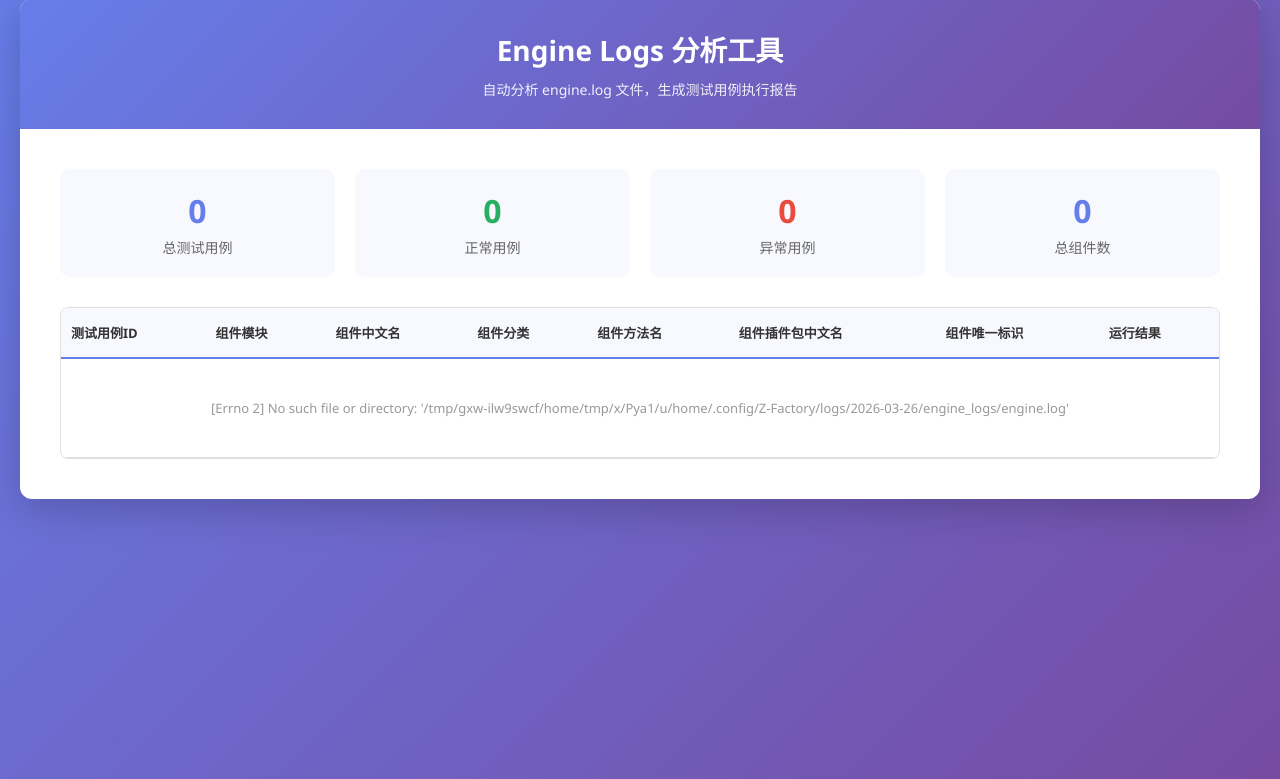
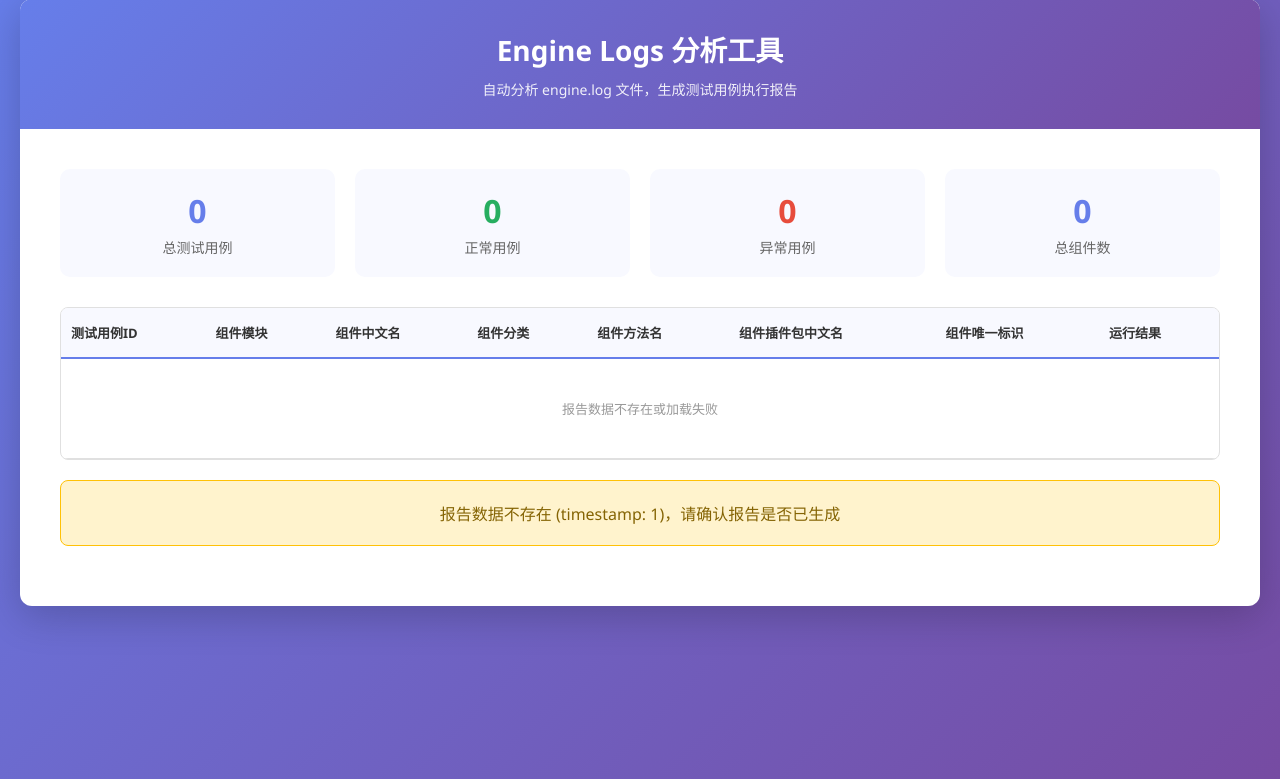
Before and after one commit to gaochao85757/rpa_studio_logsAnalyse, a Flask app: page /report/1 in a window 1280 px wide. Shown: the part 21-800 px from the top of the page. Run offline with Flask 2, Linux system fonts and the light colour scheme.

Commit message:
fix: 添加报告不存在时的错误提示
- /report/<timestamp> 检查 JSON 和 docx 是否存在
- 报告不存在时显示友好的错误提示
- 前端 JS 在报告页面无数据时显示错误信息
Co-authored-by: monkeycode-ai <monkeycode-ai@chaitin.com>

```diff
--- a/app.py
+++ b/app.py
@@ -517,16 +517,25 @@ def get_log_context(error_line):
 
 @app.route('/report/<timestamp>')
 @app.route('/report/<timestamp>')
+@app.route('/report/<timestamp>')
 def view_report(timestamp):
     json_path = os.path.join(app.config['OUTPUT_FOLDER'], f'report_data_{timestamp}.json')
-    if os.path.exists(json_path):
-        try:
-            with open(json_path, 'r', encoding='utf-8') as f:
-                data = json.load(f)
-            return render_template('log_analysis.html', report_data=data)
-        except Exception as e:
-            print(f'读取报告失败: {e}')
-    return render_template('log_analysis.html', report_data=None)
+    docx_path = os.path.join(app.config['OUTPUT_FOLDER'], f'engine_log_report_{timestamp}.docx')
+
+    if not os.path.exists(json_path):
+        error_msg = f'报告数据不存在 (timestamp: {timestamp})，请确认报告是否已生成'
+        return render_template('log_analysis.html', report_data=None, error=error_msg)
+
+    if not os.path.exists(docx_path):
+        error_msg = f'Word 文档不存在 (timestamp: {timestamp})，报告数据可能已损坏'
+        return render_template('log_analysis.html', report_data=None, error=error_msg)
+
+    try:
+        with open(json_path, 'r', encoding='utf-8') as f:
+            data = json.load(f)
+        return render_template('log_analysis.html', report_data=data)
+    except Exception as e:
+        return render_template('log_analysis.html', report_data=None, error=f'读取报告失败: {str(e)}')
 
 
 @app.route('/upload', methods=['POST'])
--- a/templates/log_analysis.html
+++ b/templates/log_analysis.html
@@ -330,7 +330,13 @@
                 </table>
             </div>
 
-            <div class="result-message" id="resultMessage"></div>
+            <div class="result-message" id="resultMessage">
+                {% if error %}
+                <div style="background: #fff3cd; border: 1px solid #ffc107; border-radius: 8px; padding: 20px; margin: 20px 0; text-align: center;">
+                    <span style="color: #856404; font-size: 16px;">{{ error }}</span>
+                </div>
+                {% endif %}
+            </div>
         </div>
     </div>
 
@@ -361,6 +367,13 @@
 
             if (embeddedData) {
                 displayResults(embeddedData);
+                return;
+            }
+
+            const path = window.location.pathname;
+            const isReportPage = path.match(/\/report\/\d+/);
+            if (isReportPage) {
+                document.getElementById('tableBody').innerHTML = '<tr><td colspan="8" style="text-align:center; padding: 40px; color: #999;">报告数据不存在或加载失败</td></tr>';
                 return;
             }
 
```
